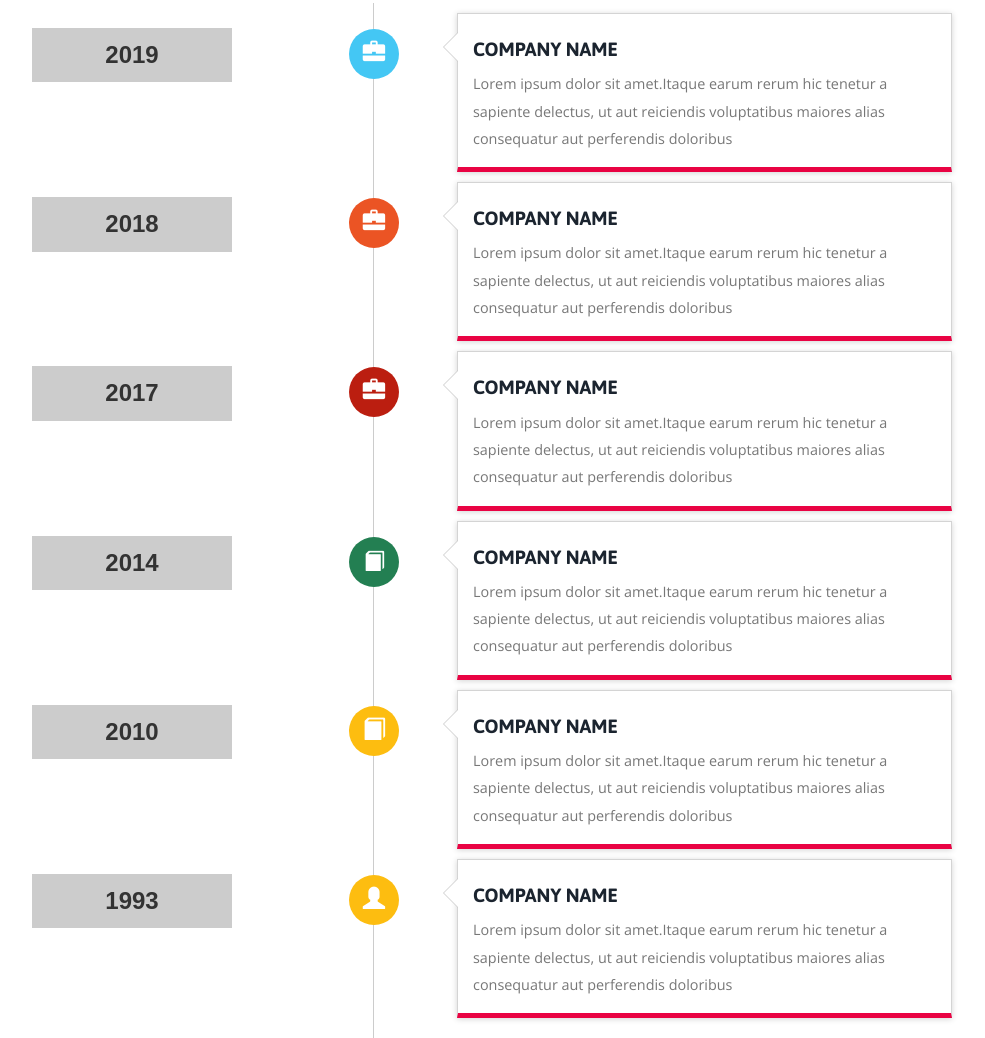
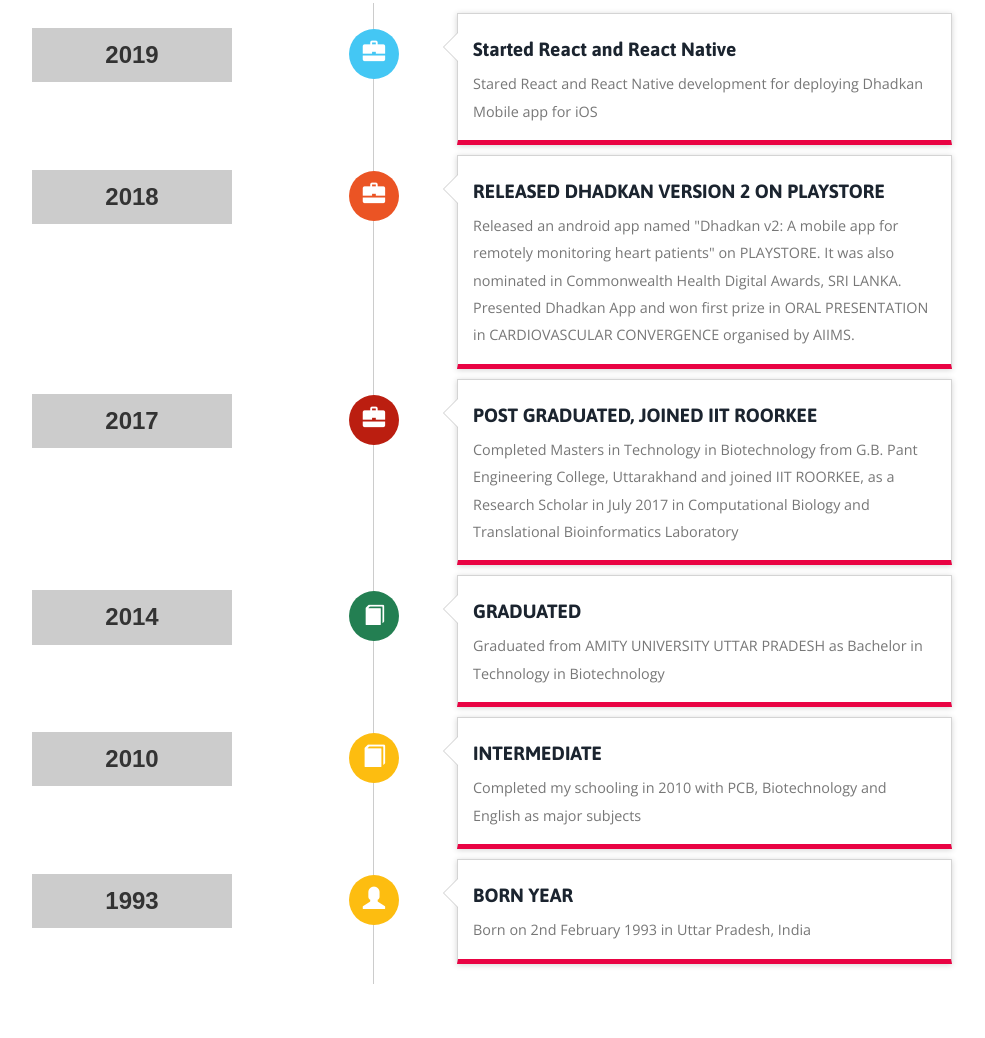
Before and after one commit to n3m3sis00/old_portfolio, a plain HTML site: page index.html in a window 1280 px wide. Shown: the part 1558-2596 px from the top of the page, without its empty margins (258-1243 px from the left). Drawn offline with nearby package versions, Linux system fonts and the light colour scheme; files whose address does not match are found by name.

Commit message:
Update index.html

```diff
--- a/index.html
+++ b/index.html
@@ -147,7 +147,7 @@ Smartphone Compatible web template, free webdesigns for Nokia, Samsung, LG, Sony
 					                <div class="item">
 					                	<div class="about-left-grid">
 											<h2>Hi! I'm <span>Shreya Srivastava</span></h2>
-											<p>Lorem ipsum dolor sit amet, consectetur adipisicing elit, sed do eiusmod tempor incididunt ut labore et dolore magna aliqua. Ut enim ad minim veniam, quis nostrud exercitation ullamco laboris nisi ut aliquip ex ea commodo consequat. Duis aute irure dolor in reprehenderit in voluptate velit esse cillum dolore eu fugiat nulla pariatur. Excepteur sint occaecat cupidatat non proident, sunt in culpa qui officia deserunt mollit anim id est laborum. Sed ut perspiciatis.</p>
+											<p>I am an astute Research Scholar from Computational Biology and Translational Bioinformatics Laboratory in Indian Institute of Technology, Roorkee with more than 1.5 years of experience in Web and Android Development, Machine Learning, Image Processing etc. </p>
 											<ul>
 												<li><a class="a-btn-a scroll" href="#port">My Work</a></li>
 												<li><a class="a-btn-h scroll" href="#contact">Hire Me</a></li>
@@ -156,8 +156,8 @@ Smartphone Compatible web template, free webdesigns for Nokia, Samsung, LG, Sony
 					                </div>
 					                  <div class="item">
 					                	<div class="about-left-grid">
-											<h2>Hi! I'm <span>Rob Lee</span></h2>
-											<p>Lorem ipsum dolor sit amet, consectetur adipisicing elit, sed do eiusmod tempor incididunt ut labore et dolore magna aliqua. Ut enim ad minim veniam, quis nostrud exercitation ullamco laboris nisi ut aliquip ex ea commodo consequat. Duis aute irure dolor in reprehenderit in voluptate velit esse cillum dolore eu fugiat nulla pariatur. Excepteur sint occaecat cupidatat non proident, sunt in culpa qui officia deserunt mollit anim id est laborum. Sed ut perspiciatis.</p>
+											<h2>Hi! I'm <span>Shreya Srivastava</span></h2>
+											<p> Even though I am having a Biology and Biotechnology background and an average knowledge in Bioinformatics, I completely shifted my research to Computer Science as I love to face new challenges in my life. I believe that one should always try new areas in life and never stop learning.</p>
 											<ul>
 												<li><a class="a-btn-a scroll" href="#port">My Work</a></li>
 												<li><a class="a-btn-h scroll" href="#contact">Hire Me</a></li>
@@ -166,8 +166,8 @@ Smartphone Compatible web template, free webdesigns for Nokia, Samsung, LG, Sony
 					                </div>
 					                  <div class="item">
 					                	<div class="about-left-grid">
-											<h2>Hi! I'm <span>ROB LEE</span></h2>
-											<p>Lorem ipsum dolor sit amet, consectetur adipisicing elit, sed do eiusmod tempor incididunt ut labore et dolore magna aliqua. Ut enim ad minim veniam, quis nostrud exercitation ullamco laboris nisi ut aliquip ex ea commodo consequat. Duis aute irure dolor in reprehenderit in voluptate velit esse cillum dolore eu fugiat nulla pariatur. Excepteur sint occaecat cupidatat non proident, sunt in culpa qui officia deserunt mollit anim id est laborum. Sed ut perspiciatis.</p>
+											<h2>Hi! I'm <span>Shreya Srivastava</span></h2>
+											<p>Talking about my research project called "Dhadkan V2: A mobile App for remotely monitoring heart patients in India" has given me several accomplishments and have helped me to develop an eagerness to learn more of Computer Science. Being an interdisciplinary person, I believe that CODING IS AN ART and and I yearn to become an artist.</p>
 											<ul>
 												<li><a class="a-btn-a scroll" href="#port">My Work</a></li>
 												<li><a class="a-btn-h scroll" href="#contact">Hire Me</a></li>
@@ -230,10 +230,10 @@ Smartphone Compatible web template, free webdesigns for Nokia, Samsung, LG, Sony
 																  <div class="timeline-badge info"><i class="glyphicon glyphicon-briefcase"></i></div>
 																  <div class="timeline-panel">
 																	<div class="timeline-heading">
-																	  <h4 class="timeline-title">COMPANY NAME</h4>
+																	  <h4 class="timeline-title">Started React and React Native</h4>
 																	</div>
 																	<div class="timeline-body">
-																	  <p>Lorem ipsum dolor sit amet.Itaque earum rerum hic tenetur a sapiente delectus, ut aut reiciendis voluptatibus maiores alias consequatur aut perferendis doloribus </p>
+																	  <p>Stared React and React Native development for deploying Dhadkan Mobile app for iOS</p>
 																	</div>
 																  </div>
 																</li>
@@ -242,10 +242,10 @@ Smartphone Compatible web template, free webdesigns for Nokia, Samsung, LG, Sony
 																  <div class="timeline-badge primary"><i class="glyphicon glyphicon-briefcase"></i></div>
 																  <div class="timeline-panel">
 																	<div class="timeline-heading">
-																	  <h4 class="timeline-title">COMPANY NAME</h4>
+																	  <h4 class="timeline-title">RELEASED DHADKAN VERSION 2 ON PLAYSTORE</h4>
 																	</div>
 																	<div class="timeline-body">
-																	  <p>Lorem ipsum dolor sit amet.Itaque earum rerum hic tenetur a sapiente delectus, ut aut reiciendis voluptatibus maiores alias consequatur aut perferendis doloribus </p>
+																	  <p>Released an android app named "Dhadkan v2: A mobile app for remotely monitoring heart patients" on PLAYSTORE. It was also nominated in Commonwealth Health Digital Awards, SRI LANKA. Presented Dhadkan App and won first prize in ORAL PRESENTATION in CARDIOVASCULAR CONVERGENCE organised by AIIMS.</p>
 																	</div>
 																  </div>
 																</li>
@@ -256,10 +256,10 @@ Smartphone Compatible web template, free webdesigns for Nokia, Samsung, LG, Sony
 																  <div class="timeline-badge danger"><i class="glyphicon glyphicon-briefcase"></i></div>
 																  <div class="timeline-panel">
 																	<div class="timeline-heading">
-																	  <h4 class="timeline-title">COMPANY NAME</h4>
+																	  <h4 class="timeline-title">POST GRADUATED, JOINED IIT ROORKEE</h4>
 																	</div>
 																	<div class="timeline-body">
-																	  <p>Lorem ipsum dolor sit amet.Itaque earum rerum hic tenetur a sapiente delectus, ut aut reiciendis voluptatibus maiores alias consequatur aut perferendis doloribus </p>
+																	  <p>Completed Masters in Technology in Biotechnology from G.B. Pant Engineering College, Uttarakhand and joined IIT ROORKEE, as a Research Scholar in July 2017 in Computational Biology and Translational Bioinformatics Laboratory </p>
 																	</div>
 																  </div>
 																</li>
@@ -268,10 +268,10 @@ Smartphone Compatible web template, free webdesigns for Nokia, Samsung, LG, Sony
 																  <div class="timeline-badge success"><i class="glyphicon glyphicon-book"></i></div>
 																  <div class="timeline-panel">
 																	<div class="timeline-heading">
-																	  <h4 class="timeline-title">COMPANY NAME</h4>
+																	  <h4 class="timeline-title">GRADUATED</h4>
 																	</div>
 																	<div class="timeline-body">
-																	  <p>Lorem ipsum dolor sit amet.Itaque earum rerum hic tenetur a sapiente delectus, ut aut reiciendis voluptatibus maiores alias consequatur aut perferendis doloribus </p>
+																	  <p>Graduated from AMITY UNIVERSITY UTTAR PRADESH as Bachelor in Technology in Biotechnology</p>
 																	</div>
 																  </div>
 																</li>
@@ -279,10 +279,10 @@ Smartphone Compatible web template, free webdesigns for Nokia, Samsung, LG, Sony
 																  <div class="timeline-badge pass"><i class="glyphicon glyphicon-book"></i></div>
 																  <div class="timeline-panel">
 																	<div class="timeline-heading">
-																	  <h4 class="timeline-title">COMPANY NAME</h4>
+																	  <h4 class="timeline-title">INTERMEDIATE</h4>
 																	</div>
 																	<div class="timeline-body">
-																	  <p>Lorem ipsum dolor sit amet.Itaque earum rerum hic tenetur a sapiente delectus, ut aut reiciendis voluptatibus maiores alias consequatur aut perferendis doloribus </p>
+																	  <p>Completed my schooling in 2010 with PCB, Biotechnology and English as major subjects </p>
 																	</div>
 																  </div>
 																</li>
@@ -290,10 +290,10 @@ Smartphone Compatible web template, free webdesigns for Nokia, Samsung, LG, Sony
 																  <div class="timeline-badge pass"><i class="glyphicon glyphicon-user"></i></div>
 																  <div class="timeline-panel">
 																	<div class="timeline-heading">
-																	  <h4 class="timeline-title">COMPANY NAME</h4>
+																	  <h4 class="timeline-title">BORN YEAR</h4>
 																	</div>
 																	<div class="timeline-body">
-																	  <p>Lorem ipsum dolor sit amet.Itaque earum rerum hic tenetur a sapiente delectus, ut aut reiciendis voluptatibus maiores alias consequatur aut perferendis doloribus </p>
+																	  <p>Born on 2nd February 1993 in Uttar Pradesh, India</p>
 																	</div>
 																  </div>
 																</li>
```
